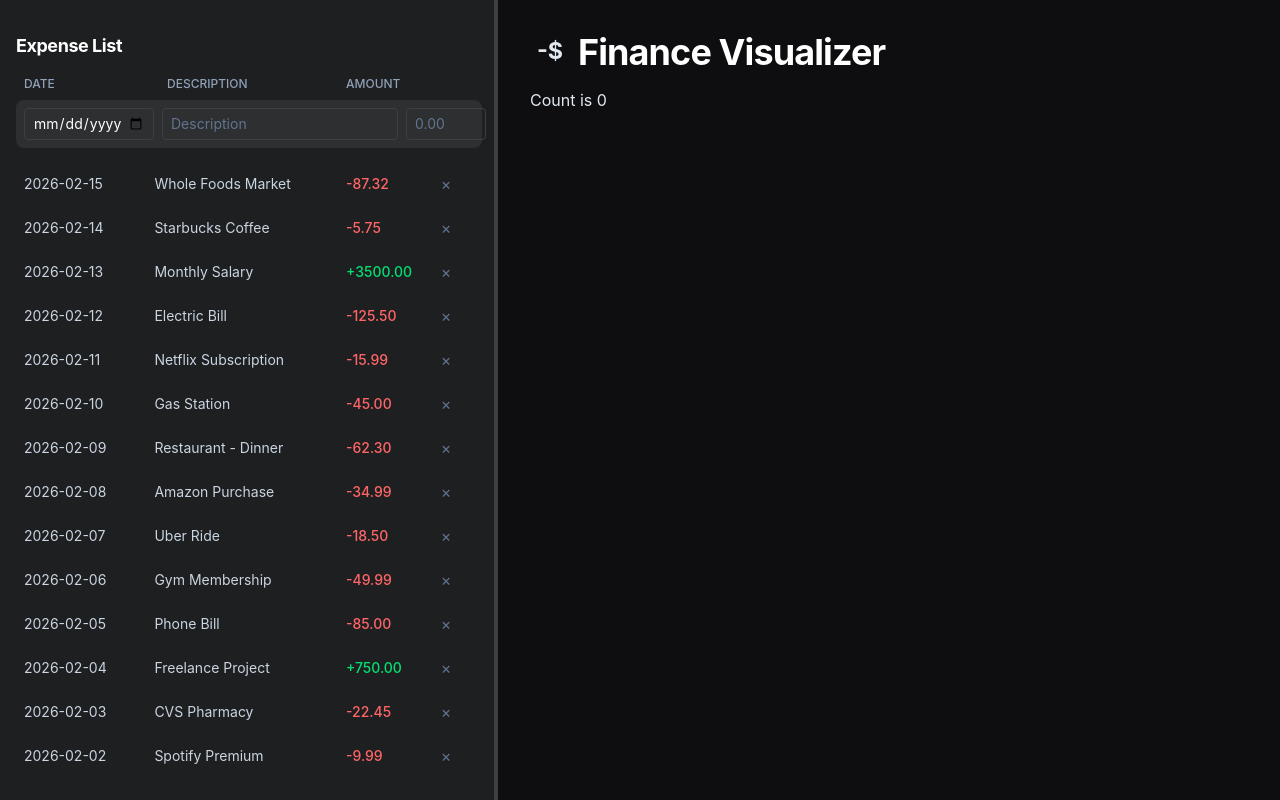
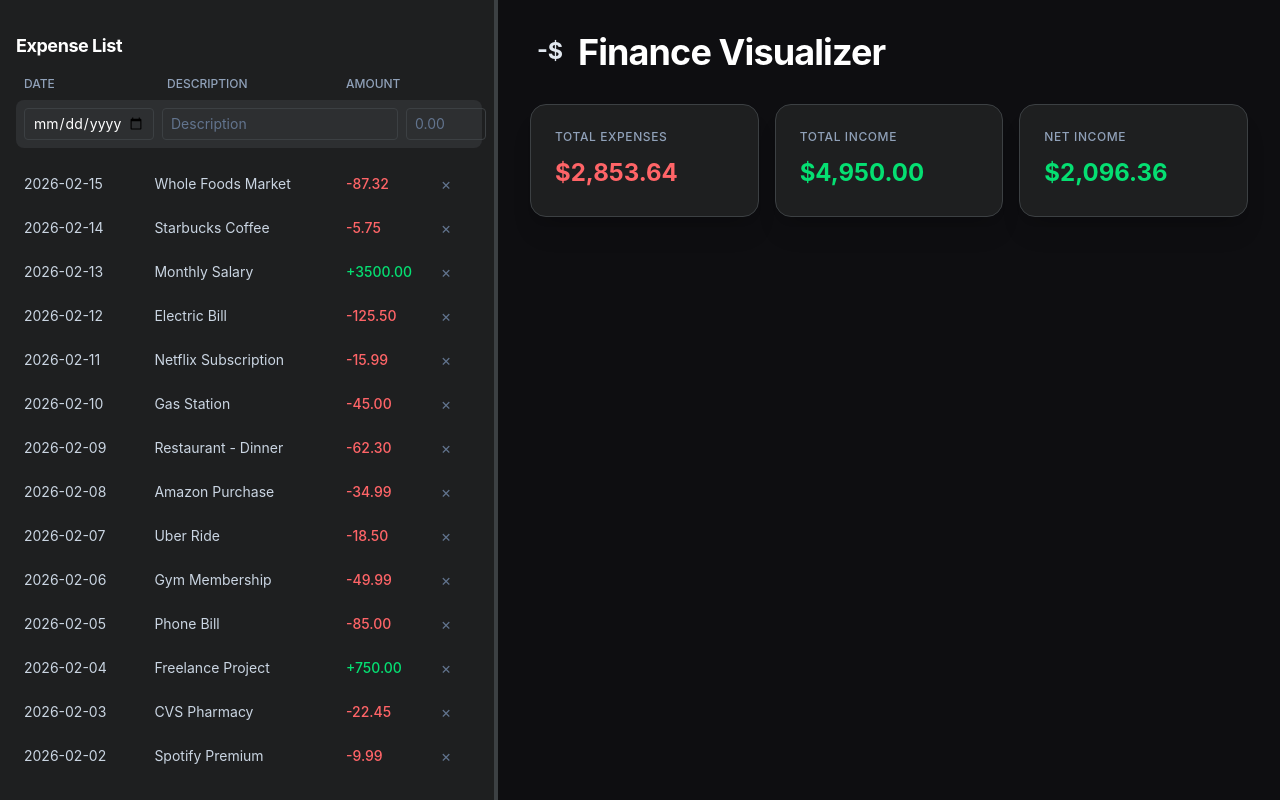
Before and after one commit to Aashirbadd/finance-wrapped, a React (Vite) app: page / in a window 1280 px wide. Built offline with nearby package versions, Linux system fonts and the light colour scheme.

Commit message:
move ledger state to app.tsx

```diff
--- a/src/App.tsx
+++ b/src/App.tsx
@@ -1,10 +1,11 @@
-import { useState } from "react";
+import { useState, useEffect } from "react";
 import Sidebar from "./components/Sidebar";
 import SidebarButton from "./components/SidebarButton";
 import { useSidebar } from "./hooks/useSidebar";
+import type { Ledger, Transaction } from "./types";
+import { DUMMY_LEDGER } from "./components/Sidebar/dummyData";
 
 function App() {
-  const [count, setCount] = useState(0);
   const {
     sidebarWidth,
     setSidebarWidth,
@@ -12,6 +13,46 @@ function App() {
     isTransitioning,
     toggleCollapse
   } = useSidebar(20);
+
+  // Load from localStorage or use dummy data
+  const [ledger, setLedger] = useState<Ledger>(() => {
+    const saved = localStorage.getItem('ledger');
+    if (saved) {
+      return JSON.parse(saved);
+    }
+    return DUMMY_LEDGER;
+  });
+
+  // Save to localStorage whenever ledger changes
+  useEffect(() => {
+    localStorage.setItem('ledger', JSON.stringify(ledger));
+  }, [ledger]);
+
+  // Calculate totals
+  const totalExpenses = ledger
+    .filter(t => t.amount < 0)
+    .reduce((sum, t) => sum + Math.abs(t.amount), 0);
+
+  const totalIncome = ledger
+    .filter(t => t.amount > 0)
+    .reduce((sum, t) => sum + t.amount, 0);
+
+  const netIncome = totalIncome - totalExpenses;
+
+  const handleAddTransaction = (transaction: Transaction) => {
+    setLedger([...ledger, transaction]);
+  };
+
+  const handleRemoveTransaction = (id: string) => {
+    setLedger(ledger.filter(t => t.id !== id));
+  };
+
+  const formatCurrency = (amount: number): string => {
+    return amount.toLocaleString('en-US', {
+      style: 'currency',
+      currency: 'USD',
+    });
+  };
 
   return (
     <div className="flex w-screen min-h-screen">
@@ -23,6 +64,9 @@ function App() {
         <Sidebar
           currentWidth={sidebarWidth}
           onResize={setSidebarWidth}
+          ledger={ledger}
+          onAdd={handleAddTransaction}
+          onRemove={handleRemoveTransaction}
         />
       </div>
 
@@ -37,14 +81,32 @@ function App() {
             <h1 className="m-0 font-bold">Finance Visualizer</h1>
           </div>
 
-        <button onClick={() => setCount((count) => count + 1)}>
-          Count is {count}
-        </button>
+          {/* Summary Cards */}
+          <div className="grid grid-cols-3 gap-4 mt-8">
+            {/* Total Expenses */}
+            <div className="card-main">
+              <h3 className="text-xs uppercase tracking-wider text-slate-400 mb-2">Total Expenses</h3>
+              <p className="text-2xl font-bold text-red-400">{formatCurrency(totalExpenses)}</p>
+            </div>
+
+            {/* Total Income */}
+            <div className="card-main">
+              <h3 className="text-xs uppercase tracking-wider text-slate-400 mb-2">Total Income</h3>
+              <p className="text-2xl font-bold text-green-400">{formatCurrency(totalIncome)}</p>
+            </div>
+
+            {/* Net Income */}
+            <div className="card-main">
+              <h3 className="text-xs uppercase tracking-wider text-slate-400 mb-2">Net Income</h3>
+              <p className={`text-2xl font-bold ${netIncome >= 0 ? 'text-green-400' : 'text-red-400'}`}>
+                {formatCurrency(netIncome)}
+              </p>
+            </div>
+          </div>
         </div>
       </main>
     </div>
   );
-
 }
 
 export default App;
--- a/src/components/Sidebar/index.tsx
+++ b/src/components/Sidebar/index.tsx
@@ -1,25 +1,17 @@
-import React, { useState, useEffect } from 'react'
-import type { Ledger } from '../../types'
+import React from 'react'
+import type { Ledger, Transaction } from '../../types'
 import { AddTransaction } from './AddTransaction'
 import { TransactionList } from './TransactionList'
-import { DUMMY_LEDGER } from './dummyData'
 
 interface SidebarProps {
   currentWidth: number
   onResize: (newWidth: number) => void
+  ledger: Ledger
+  onAdd: (transaction: Transaction) => void
+  onRemove: (id: string) => void
 }
 
-export default function Sidebar({ currentWidth, onResize }: SidebarProps) {
-  // Load from localStorage or use dummy data for testing
-  const [ledger, setLedger] = useState<Ledger>(() => {
-    const saved = localStorage.getItem('ledger')
-    if (saved) {
-      return JSON.parse(saved)
-    }
-    // Use dummy data if no saved data exists
-    return DUMMY_LEDGER
-  })
-
+export default function Sidebar({ currentWidth, onResize, ledger, onAdd, onRemove }: SidebarProps) {
   const handleMouseDown = (e: React.MouseEvent) => {
     e.preventDefault()
 
@@ -42,19 +34,6 @@ export default function Sidebar({ currentWidth, onResize }: SidebarProps) {
     document.addEventListener('mouseup', handleMouseUp)
   }
 
-  const handleAddTransaction = (transaction: { id: string; date: string; description: string; amount: number }) => {
-    setLedger([...ledger, transaction])
-  }
-
-  const handleRemoveTransaction = (id: string) => {
-    setLedger(ledger.filter(t => t.id !== id))
-  }
-
-  // Save to localStorage whenever ledger changes
-  useEffect(() => {
-    localStorage.setItem('ledger', JSON.stringify(ledger))
-  }, [ledger])
-
   return (
     <div className="relative h-screen py-8 px-4 bg-[var(--color-surface)] flex flex-col overflow-hidden">
       <h1 className="font-bold text-lg mb-4 shrink-0">Expense List</h1>
@@ -68,10 +47,10 @@ export default function Sidebar({ currentWidth, onResize }: SidebarProps) {
       </div>
 
       {/* Add New Transaction */}
-      <AddTransaction onAdd={handleAddTransaction} />
+      <AddTransaction onAdd={onAdd} />
 
       {/* Transaction List */}
-      <TransactionList ledger={ledger} onRemove={handleRemoveTransaction} />
+      <TransactionList ledger={ledger} onRemove={onRemove} />
 
       {/* Resize Handle */}
       <div
```
Lines whose indentation alone changed are shown as unchanged.
